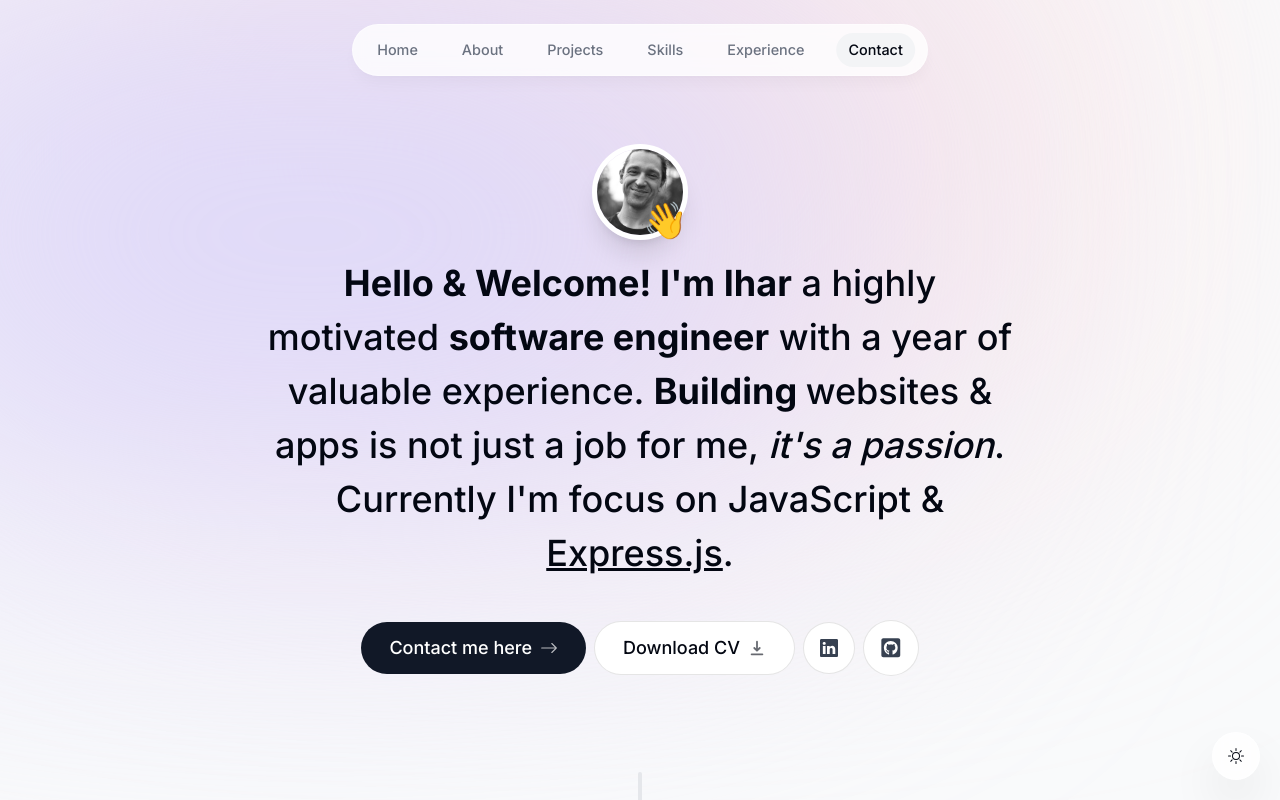
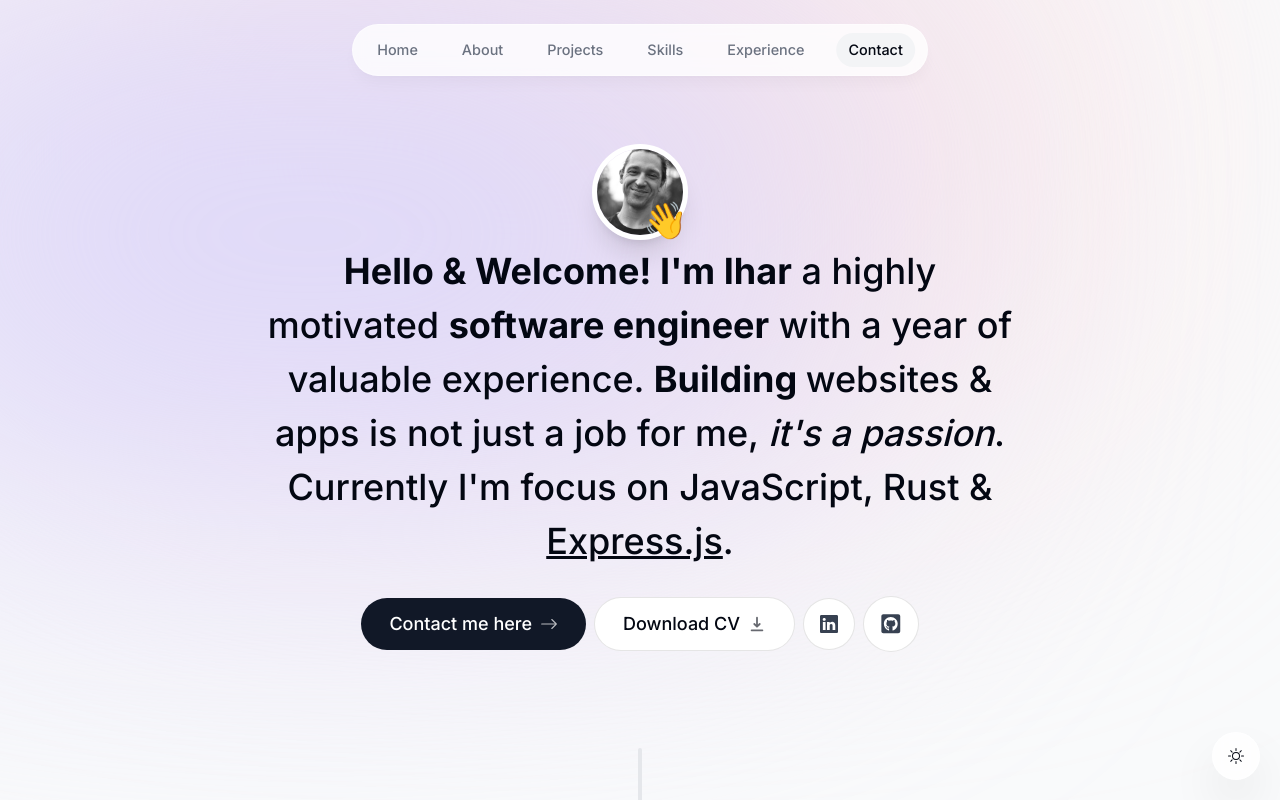
Before and after one commit to IharBahamaz/portfolio-project, a Next.js app: page / in a window 1280 px wide. Shown: the top 800 px of the page. Built offline with nearby package versions, Linux system fonts and the light colour scheme; no server answers.

Commit message:
Small fixes after crush

```diff
--- a/components/Intro.tsx
+++ b/components/Intro.tsx
@@ -18,7 +18,7 @@ const Intro = () => {
     <section
       ref={ref}
       id='home'
-      className='mb-28 max-w-[50rem] text-center sm:mb-0 scroll-mt-[100rem]'
+      className='mb-28   max-w-[50rem] text-center sm:mb-0 scroll-mt-[100rem]'
     >
       <div className='flex items-center justify-center'>
         <div className='relative'>
@@ -58,7 +58,7 @@ const Intro = () => {
       </div>
 
       <motion.h1
-        className='mb-10 mt-4 px-4 text-2xl font-medium !leading-[1.5] sm:text-4xl'
+        className='mb-7 mt-1 px-4 text-2xl font-medium !leading-[1.5] sm:text-4xl'
         initial={{ opacity: 0, y: 100 }}
         animate={{ opacity: 1, y: 0 }}
       >
@@ -67,7 +67,7 @@ const Intro = () => {
         with a year of valuable experience.{' '}
         <span className='font-bold'>Building </span>websites & apps is not just
         a job for me, <span className='italic'>it&apos;s a passion</span>.
-        Currently I&apos;m focus on JavaScript &{' '}
+        Currently I&apos;m focus on JavaScript, Rust &{' '}
         <span className='underline '>Express.js</span>.
       </motion.h1>
 
```
